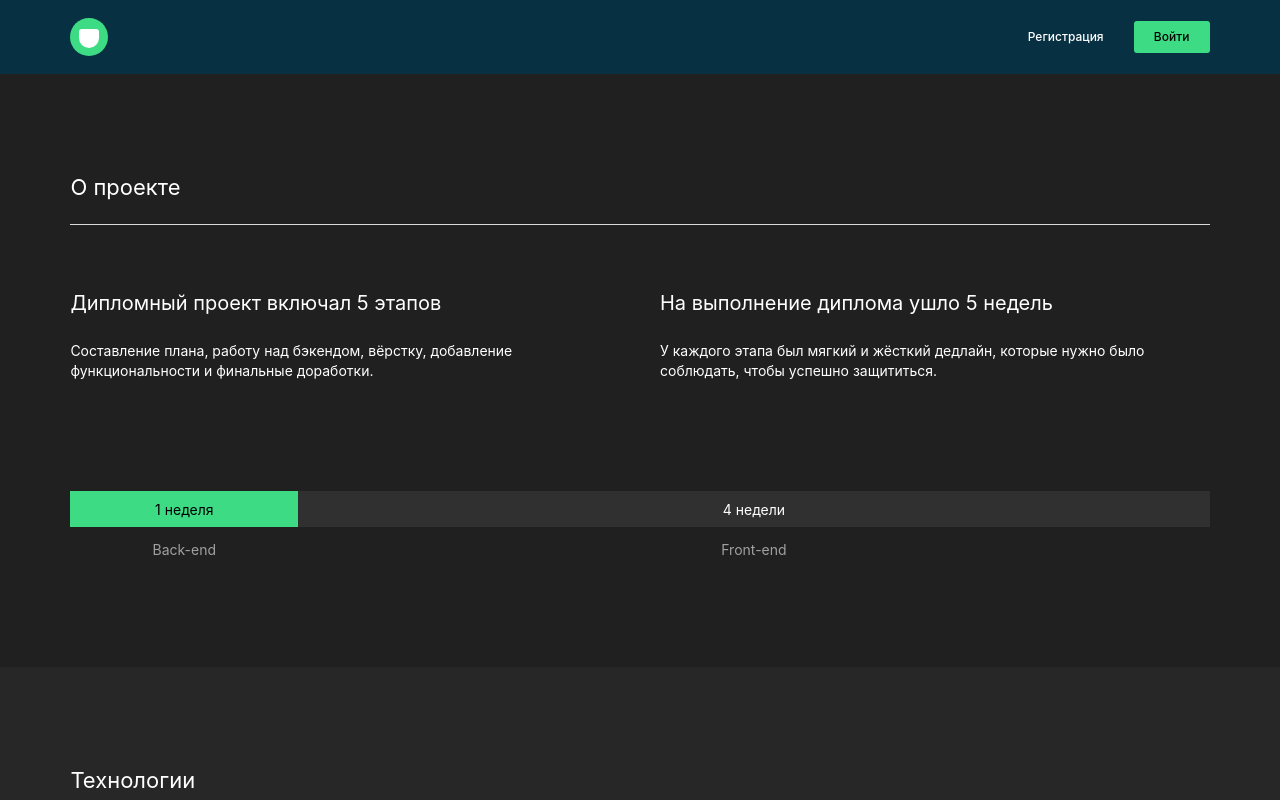
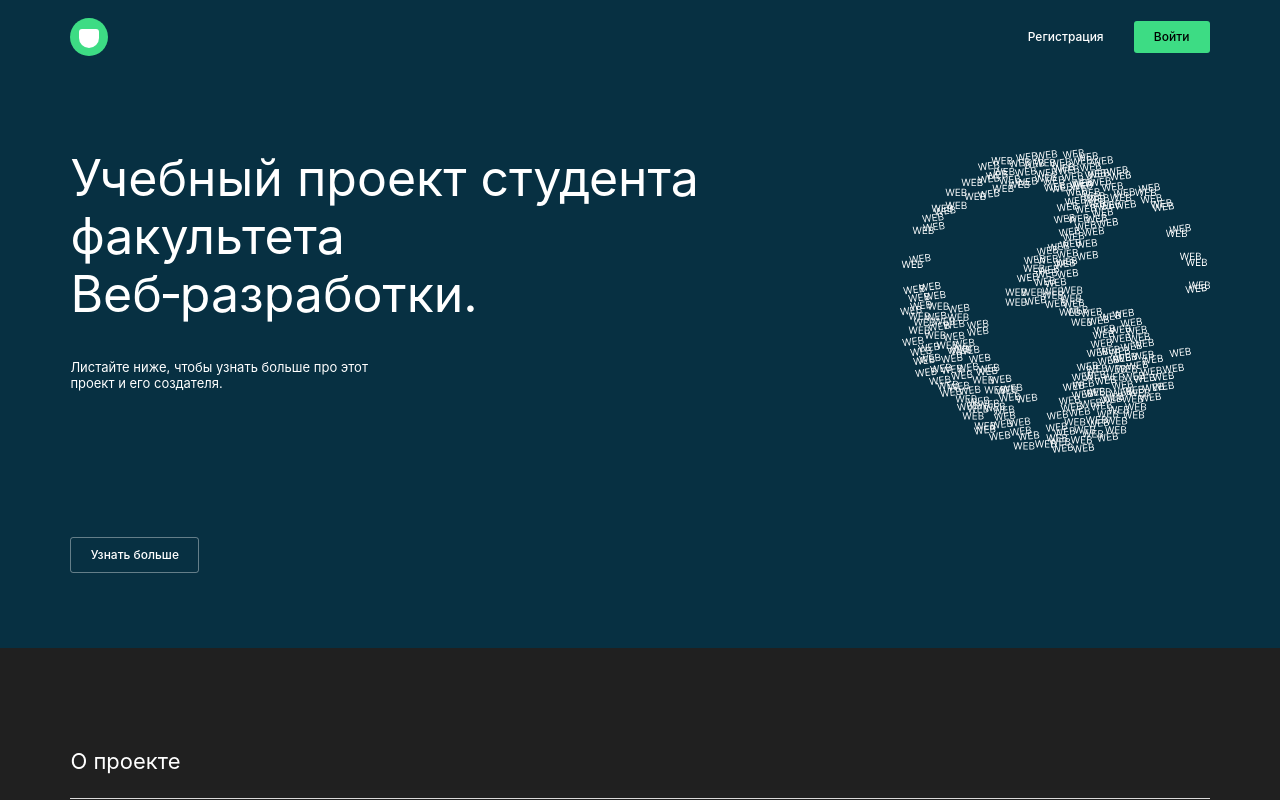
Before and after one commit to beagle-elgaeb/edu-movies-explorer-frontend, a React (Create React App) app: page / in a window 1280 px wide. Shown: the top 800 px of the page. Built offline with nearby package versions, Linux system fonts and the light colour scheme.

Commit message:
ДП-2. Вёрстка: - Promo.

```diff
--- a/src/components/AboutMe/AboutMe.style.ts
+++ b/src/components/AboutMe/AboutMe.style.ts
@@ -10,7 +10,7 @@ export const AboutMeContainer = styled.div`
   ${ContainerPaddings}
 `;
 
-export const Title = styled.h2`
+export const Title = styled.h3`
   ${TitleBlock}
 `;
 
--- a/src/components/AboutProject/AboutProject.style.ts
+++ b/src/components/AboutProject/AboutProject.style.ts
@@ -9,7 +9,7 @@ export const AboutProjectContainer = styled.div`
   ${ContainerPaddings}
 `;
 
-export const Title = styled.h2`
+export const Title = styled.h3`
   ${TitleBlock}
 `;
 
--- a/src/components/AboutProject/AboutProject.tsx
+++ b/src/components/AboutProject/AboutProject.tsx
@@ -1,6 +1,3 @@
-import AboutMe from "../AboutMe/AboutMe";
-import Portfolio from "../Portfolio/Portfolio";
-import Techs from "../Techs/Techs";
 import {
   AboutProjectContainer,
   End,
@@ -40,9 +37,6 @@ function AboutProject() {
           <End>Front-end</End>
         </Infographics>
       </AboutProjectContainer>
-      <Techs />
-      <AboutMe />
-      <Portfolio />
     </>
   );
 }
--- a/src/components/App/App.tsx
+++ b/src/components/App/App.tsx
@@ -1,9 +1,9 @@
 import styled from "@emotion/styled";
 import { Route, Routes } from "react-router-dom";
-import AboutProject from "../AboutProject/AboutProject";
 import Footer from "../Footer/Footer";
 import Header from "../Header/Header";
 import Login from "../Login/Login";
+import Main from "../Main/Main";
 import Movies from "../Movies/Movies";
 import Profile from "../Profile/Profile";
 import Register from "../Register/Register";
@@ -16,16 +16,11 @@ function App() {
       <Header />
       <main>
         <Routes>
-          <Route path="/" element={<AboutProject />} />
-
+          <Route path="/" element={<Main />} />
           <Route path="/movies" element={<Movies />} />
-
           <Route path="/saved-movies" element={<SavedMovies />} />
-
           <Route path="/profile" element={<Profile />} />
-
           <Route path="/signin" element={<Login />} />
-
           <Route path="/signup" element={<Register />} />
         </Routes>
       </main>
--- a/src/components/Footer/Footer.style.ts
+++ b/src/components/Footer/Footer.style.ts
@@ -1,11 +1,21 @@
 import styled from "@emotion/styled/macro";
 import { ContainerPaddings } from "../components.style";
 
-export const FooterContainer = styled.div`
+export const FooterContainer = styled.footer`
   ${ContainerPaddings}
 
   padding-top: 79px;
   padding-bottom: 0;
+
+  @media (max-width: 800px) {
+    padding-top: 79px;
+    padding-bottom: 0;
+  }
+
+  @media (max-width: 500px) {
+    padding-top: 79px;
+    padding-bottom: 0;
+  }
 `;
 
 export const Title = styled.h5`
--- a/src/components/Header/Header.style.ts
+++ b/src/components/Header/Header.style.ts
@@ -2,7 +2,7 @@ import styled from "@emotion/styled/macro";
 import { Link } from "react-router-dom";
 import { ContainerPaddings } from "../components.style";
 
-export const HeaderContainer = styled.div<{ authorized: boolean }>`
+export const HeaderContainer = styled.header<{ authorized: boolean }>`
   ${ContainerPaddings}
   height: 74px;
   display: flex;
@@ -11,6 +11,16 @@ export const HeaderContainer = styled.div<{ authorized: boolean }>`
   background: ${({ authorized }) => (authorized ? "transparent" : "#073042")};
   padding-top: 0;
   padding-bottom: 0;
+
+  @media (max-width: 800px) {
+    padding-top: 0;
+    padding-bottom: 0;
+  }
+
+  @media (max-width: 500px) {
+    padding-top: 0;
+    padding-bottom: 0;
+  }
 `;
 
 export const Logo = styled(Link)`
--- a/src/components/Main/Main.tsx
+++ b/src/components/Main/Main.tsx
@@ -1,13 +1,18 @@
+import AboutMe from "../AboutMe/AboutMe";
+import AboutProject from "../AboutProject/AboutProject";
+import Portfolio from "../Portfolio/Portfolio";
+import Promo from "../Promo/Promo";
+import Techs from "../Techs/Techs";
 import "./Main.css";
 
 function Main() {
   return (
     <>
-      <div className="App">fdsafs</div>
-      <div className="App">fdsafs</div>
-      <div className="App">fdsafs</div>
-      <div className="App">fdsafs</div>
-      <div className="App">fdsafs</div>
+      <Promo />
+      <AboutProject />
+      <Techs />
+      <AboutMe />
+      <Portfolio />
     </>
   );
 }
--- a/src/components/Portfolio/Portfolio.style.ts
+++ b/src/components/Portfolio/Portfolio.style.ts
@@ -17,7 +17,7 @@ export const PortfolioContainer = styled.div`
   }
 `;
 
-export const Title = styled.h2`
+export const Title = styled.h3`
   font-size: 18px;
   line-height: 20px;
   font-weight: 400;
--- /dev/null
+++ b/src/components/Promo/Promo.style.ts
@@ -0,0 +1,111 @@
+import styled from "@emotion/styled/macro";
+
+export const PromoContainer = styled.div`
+  width: 100%;
+  box-sizing: border-box;
+  display: flex;
+  justify-content: space-between;
+  align-items: flex-start;
+  background: #073042;
+  padding: 75px 5.5%;
+
+  @media (max-width: 800px) {
+    padding: 140px 4% 75px;
+  }
+
+  @media (max-width: 500px) {
+    padding: 70px 2% 30px;
+  }
+`;
+
+export const PromoBlock = styled.div`
+  @media (max-width: 800px) {
+    display: flex;
+    flex-direction: column;
+    align-items: center;
+  }
+`;
+
+export const Title = styled.h2`
+  max-width: 640px;
+  font-size: 50px;
+  line-height: 58px;
+  font-weight: 400;
+  color: #ffffff;
+  margin: 0 0 36px;
+
+  @media (max-width: 800px) {
+    max-width: 800px;
+    width: 100%;
+    font-size: 40px;
+    line-height: 50px;
+    text-align: center;
+    margin: 0 0 22px;
+  }
+
+  @media (max-width: 500px) {
+    font-size: 30px;
+    line-height: 38px;
+    margin: 0 auto 24px;
+  }
+`;
+
+export const Text = styled.p`
+  width: 310px;
+  font-size: 13px;
+  line-height: 16px;
+  font-weight: 400;
+  color: #ffffff;
+  margin: 0 0 146px;
+
+  @media (max-width: 800px) {
+    width: 260px;
+    text-align: center;
+    margin: 0 0 92px;
+  }
+
+  @media (max-width: 500px) {
+    margin: 0 0 80px;
+  }
+`;
+
+export const LearnMore = styled.button`
+  height: 36px;
+  width: 129px;
+  box-sizing: border-box;
+  background: transparent;
+  border: 1px solid #ffffff60;
+  border-radius: 3px;
+  font-size: 12px;
+  line-height: 16px;
+  font-weight: 500;
+  color: #ffffff;
+`;
+
+export const GlobeBefore = styled.img`
+  display: none;
+
+  @media (max-width: 800px) {
+    width: 310px;
+    display: inline;
+    margin: 0 0 48px;
+  }
+
+  @media (max-width: 500px) {
+    width: 210px;
+    margin: 0 0 44px;
+  }
+`;
+
+export const GlobeAfter = styled.img`
+  max-width: 310px;
+  width: 30%;
+
+  @media (max-width: 900px) {
+    width: 25%;
+  }
+
+  @media (max-width: 800px) {
+    display: none;
+  }
+`;
--- a/src/components/Promo/Promo.tsx
+++ b/src/components/Promo/Promo.tsx
@@ -1,14 +1,27 @@
-import "./Promo.css";
+import globe from "../../images/globe.svg";
+import {
+  GlobeAfter,
+  GlobeBefore,
+  LearnMore,
+  PromoBlock,
+  PromoContainer,
+  Text,
+  Title,
+} from "./Promo.style";
 
 function Promo() {
   return (
-    <>
-      <div className="App">fdsafs</div>
-      <div className="App">fdsafs</div>
-      <div className="App">fdsafs</div>
-      <div className="App">fdsafs</div>
-      <div className="App">fdsafs</div>
-    </>
+    <PromoContainer>
+      <PromoBlock>
+        <GlobeBefore src={globe}></GlobeBefore>
+        <Title>Учебный проект студента факультета Веб&#8209;разработки.</Title>
+        <Text>
+          Листайте ниже, чтобы узнать больше про этот проект и его создателя.
+        </Text>
+        <LearnMore>Узнать больше</LearnMore>
+      </PromoBlock>
+      <GlobeAfter src={globe}></GlobeAfter>
+    </PromoContainer>
   );
 }
 
--- a/src/components/Techs/Techs.style.ts
+++ b/src/components/Techs/Techs.style.ts
@@ -7,7 +7,7 @@ export const TechsContainer = styled.div`
   background: #272727;
 `;
 
-export const Title = styled.h2`
+export const Title = styled.h3`
   ${TitleBlock}
 `;
 
@@ -23,7 +23,7 @@ export const Technologies = styled.div`
   }
 `;
 
-export const HowMany = styled.h2`
+export const HowMany = styled.h4`
   font-size: 50px;
   line-height: 58px;
   font-weight: 400;
```
Also changed, not shown: src/components/Promo/Promo.css (deleted), src/images/globe.svg (added).
